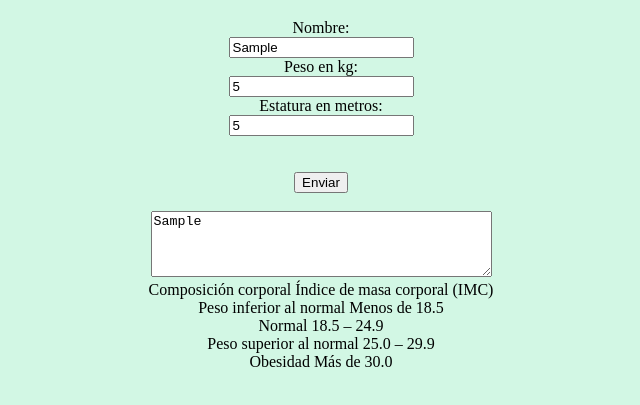
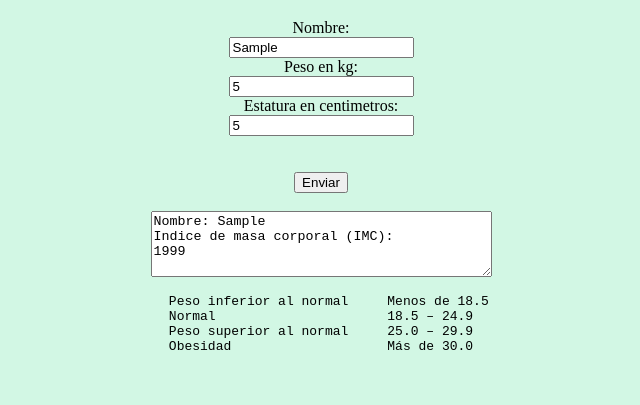
Before and after one commit to lesashley/Ejercicio--2--merge, a plain HTML site: page index.html in a window 1280 px wide. Both pictures are taken after typing "Sample", "5", "5", "Sample" into the empty fields and a click on the button "Enviar". Shown: the part 61-466 px from the top of the page, without its empty margins (319-959 px from the left). Drawn offline with Linux system fonts and the light colour scheme.

Commit message:
Todas las funciones agregadas

```diff
--- a/assets/js/app.js
+++ b/assets/js/app.js
@@ -1,20 +1,17 @@
 
-function calcular(){
+var cajaVacia = document.getElementById("leer");
+document.getElementById("enviar").onclick=function calcular() {
   var nombre = document.getElementById("nombre").value;
   var peso = document.getElementById("peso").value;
   var talla = document.getElementById("talla").value;
 
   document.getElementById("resultado").value = "Nombre: " + nombre + "\n"+
-      "Indice de masa corporal (IMC): " + "\n"+ Math.floor(peso/Math.pow(talla,2));
-}
-var cajaVacia=document.getElementById("leer");
-document.getElementById("enviar").onclick=function resultado() {
-  cajaVacia.innerText=
-  "Composición corporal         	Índice de masa corporal (IMC)" + "\n"+
-  "Peso inferior al normal	      Menos de 18.5" + "\n"+
-  "Normal	                        18.5 – 24.9" + "\n" +
-  "Peso superior al normal	      25.0 – 29.9" + "\n"+
-  "Obesidad	                      Más de 30.0";
+      "Indice de masa corporal (IMC): " + "\n"+ Math.floor(peso/Math.pow((talla/100),2));
+
+  cajaVacia.innerHTML="<pre>  Peso inferior al normal     "+  "Menos de 18.5<br>"+
+  "Normal	                    18.5 – 24.9<br>"+
+  "Peso superior al normal	    25.0 – 29.9<br>"+
+  "Obesidad	            Más de 30.0</pre>";
 }
 document.getElementById("form").onsubmit=function(e){
   e.preventDefault();
--- a/index.html
+++ b/index.html
@@ -15,13 +15,13 @@
       <input type="text" id="nombre"><br>
       <label for="">Peso en kg:</label><br>
       <input type="number" id="peso"><br>
-      <label for="">Estatura en metros:</label><br>
+      <label for="">Estatura en centimetros:</label><br>
       <input type="number" id="talla"><br>
     <br></br>
-      <button id="enviar" onclick="calcular();return false;">Enviar</button>
+      <button id="enviar" >Enviar</button>
     </div>
     <br>
-    <textarea name="name" rows="4" cols="40" id="resultado"></textarea>
+    <textarea  rows="4" cols="40" id="resultado"></textarea>
   </form>
   <div id="leer" ALIGN=center></div>
   <script src="assets\js\app.js"></script>
```
